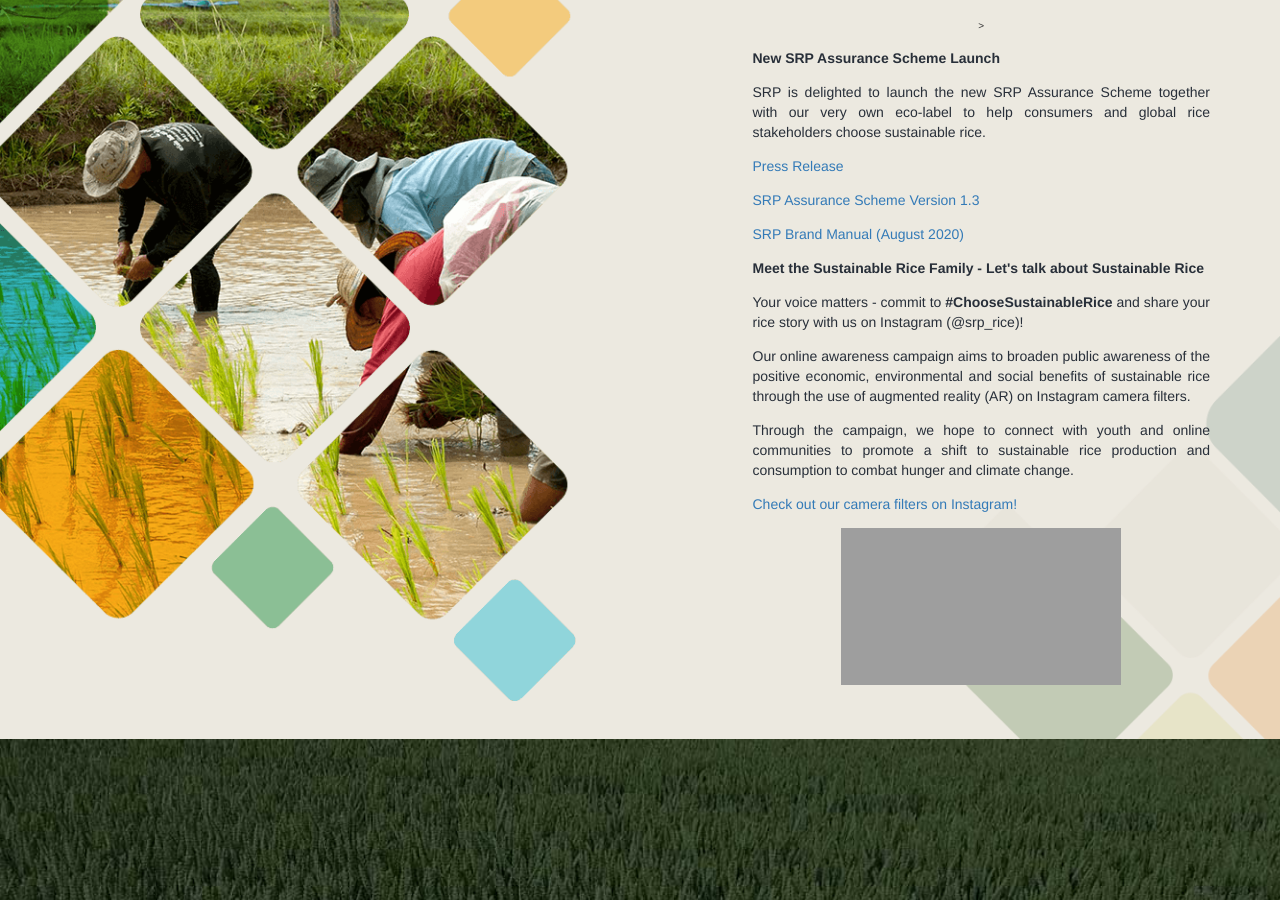
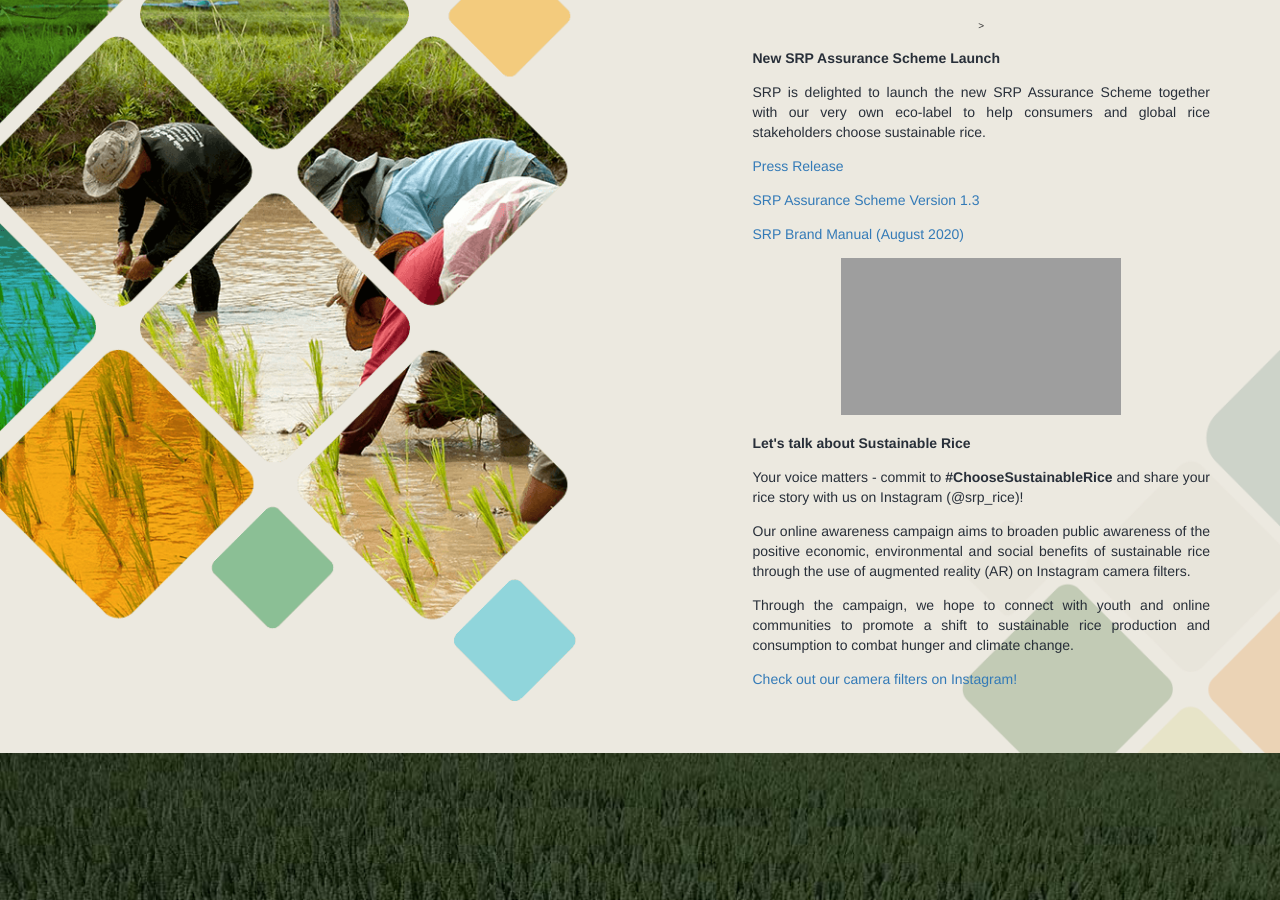
Before and after one commit to sustainablericeplatform/sustainablericeplatform.github.io, a Jekyll site: the page built from index.html, in a window 1280 px wide and 900 px high, scrolled down 456 px. Built offline with Jekyll 4.4.1, drawn with Linux system fonts in a browser that asks for light colours; grey boxes are pictures that could not be loaded.

Commit message:
Update index.html

```diff
--- a/index.html
+++ b/index.html
@@ -78,12 +78,12 @@
                    <p>We are grateful to all members of the SRP Chain of Custody Task Force for drafting these documents.</p>
                    <p>Interested respondents are encouraged to submit comments via the Comments Submission Form on or before 26 September 2020 to johannes.ketelaar@un.org. All comments and responses will be documented and posted to the SRP website in line with SRP's commitment to transparency.</p>
                    <p><a href="/assets/docs/Comments Submission Form August 2020.docx" target="_blank">Comments Submission Form</a></p>-->
-                    <p><strong>Meet the Sustainable Rice Family - Let's talk about Sustainable Rice</strong></p>
+                    <iframe width="280" height="157" src="https://youtu.be/ol2pGnaMEWQ" frameborder="0" allow="autoplay; encrypted-media" allowfullscreen></iframe>
+                    <p><strong>Let's talk about Sustainable Rice</strong></p>
                     <p>Your voice matters - commit to <strong>#ChooseSustainableRice</strong> and share your rice story with us on Instagram (@srp_rice)!</p>
-                   <p>Our online awareness campaign aims to broaden public awareness of the positive economic, environmental and social benefits of sustainable rice through the use of augmented reality (AR) on Instagram camera filters.</p>
-                   <p>Through the campaign, we hope to connect with youth and online communities to promote a shift to sustainable rice production and consumption to combat hunger and climate change.</p>
+                    <p>Our online awareness campaign aims to broaden public awareness of the positive economic, environmental and social benefits of sustainable rice through the use of augmented reality (AR) on Instagram camera filters.</p>
+                    <p>Through the campaign, we hope to connect with youth and online communities to promote a shift to sustainable rice production and consumption to combat hunger and climate change.</p>
                     <p><a href="https://l.ead.me/srp-selfie" target="_blank">Check out our camera filters on Instagram!</a></p>
-                <iframe width="280" height="157" src="https://youtu.be/ol2pGnaMEWQ" frameborder="0" allow="autoplay; encrypted-media" allowfullscreen></iframe>
                 <!--<p>Benefits of Sustainable Rice (Student Documentary)</p>
                 <iframe width="280" height="157" src="https://www.youtube.com/embed/6WxpKo5K28c" frameborder="0" allow="autoplay; encrypted-media" allowfullscreen></iframe>
                 <p>SRP members and non-members may send their comments and/or suggestions through any of the following channels:</p>
```
